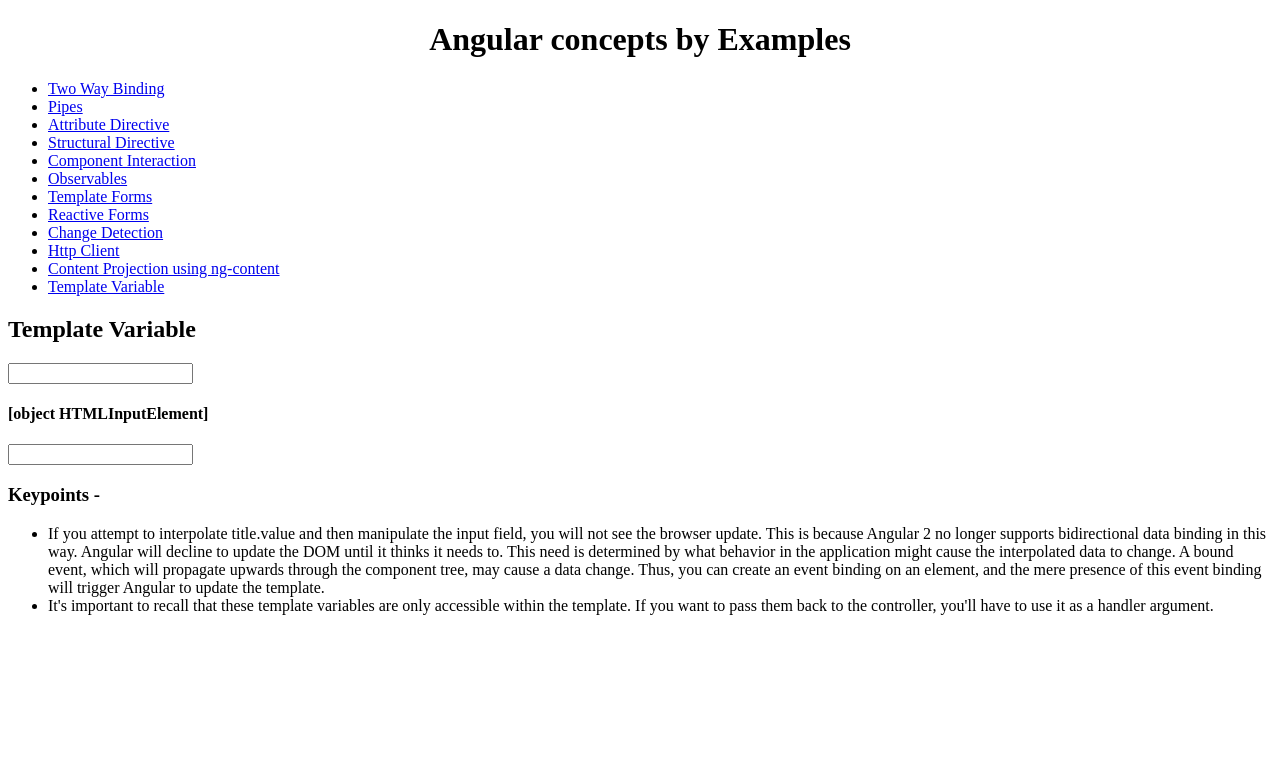
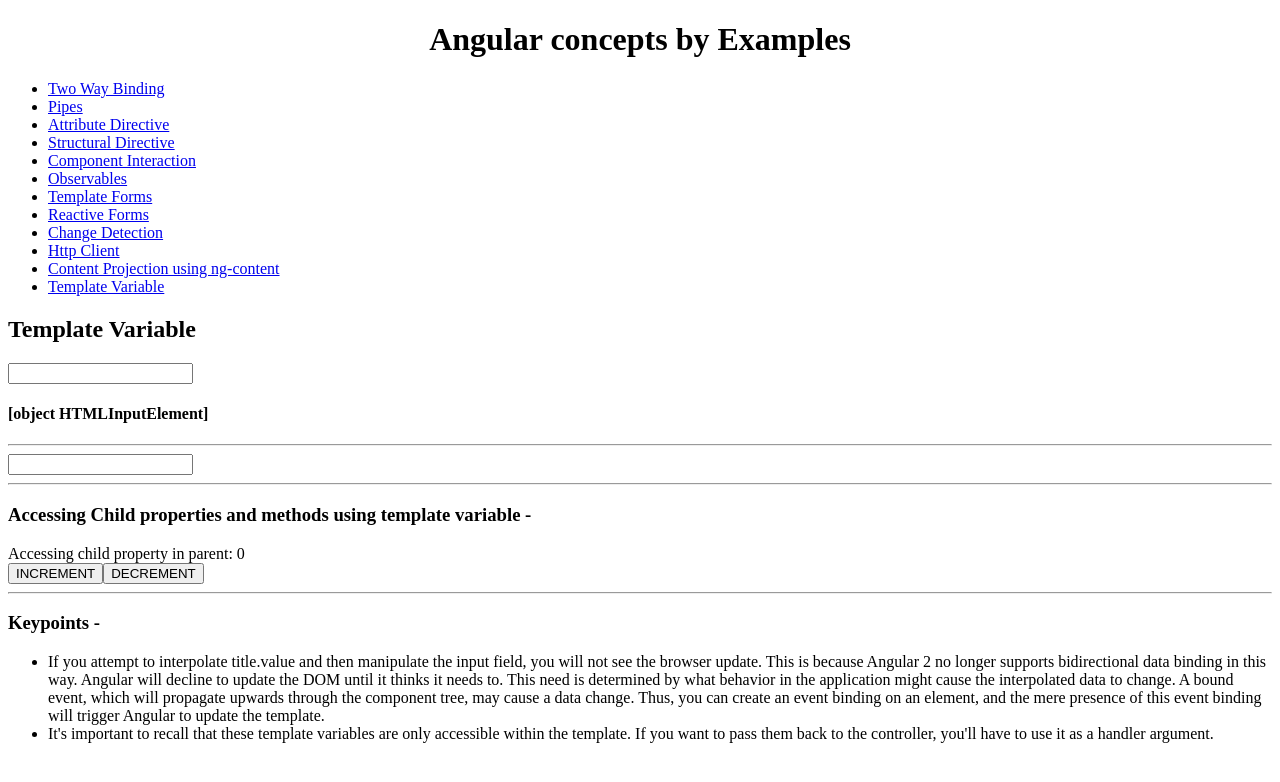
Before and after one commit to vaibhavsinghal87/angular-concepts-by-example, an Angular app: page /templateVariables in a window 1280 px wide. Shown: the top 782 px of the page. Built offline with nearby package versions, Linux system fonts and the light colour scheme.

Commit message:
accessing child component properties and methods in parent using template variable

```diff
--- a/src/app/app.module.ts
+++ b/src/app/app.module.ts
@@ -25,6 +25,7 @@
 import { ContentProjectionUsageComponent } from './content-projection/content-projection-usage.component';
 import { TemplateVariablesComponent } from './template-variables/template-variables.component';
 import { KeypointsComponent } from './common/keypoints/keypoints.component';
+import { CounterComponent } from './common/counter/counter.component';
 
 
 @NgModule({
@@ -47,7 +48,8 @@
     ContentProjectionComponent,
     ContentProjectionUsageComponent,
     TemplateVariablesComponent,
-    KeypointsComponent
+    KeypointsComponent,
+    CounterComponent
   ],
   imports: [
     BrowserModule,
--- /dev/null
+++ b/src/app/common/counter/counter.component.ts
@@ -0,0 +1,25 @@
+import { Component, OnInit } from '@angular/core';
+
+@Component({
+  selector: 'app-counter',
+  templateUrl: './counter.component.html',
+  styleUrls: ['./counter.component.css']
+})
+export class CounterComponent implements OnInit {
+
+  val = 0;
+
+  constructor() { }
+
+  ngOnInit() {
+  }
+
+  increment() {
+    this.val++;
+  }
+
+  private decrement() {
+    this.val--;
+  }
+
+}
--- a/src/app/common/keypoints/keypoints.component.html
+++ b/src/app/common/keypoints/keypoints.component.html
@@ -1,3 +1,4 @@
+<hr>
 <h3>Keypoints -</h3>
 <ul>
   <li *ngFor="let item of points">{{item}}</li>
--- a/src/app/template-variables/template-variables.component.html
+++ b/src/app/template-variables/template-variables.component.html
@@ -7,9 +7,18 @@
   <span>{{title.value}}</span>
 </div>
 <h4>{{title}}</h4>
+<hr>
+
 <div>
   <input #message (keyup)="setMessage(message.value)">
   <span>{{greetMessage}}</span>
 </div>
+<hr>
+
+<h3>Accessing Child properties and methods using template variable -</h3>
+<div>Accessing child property in parent: {{counter.val}}</div>
+<app-counter #counter></app-counter>
+<button (click)="counter.increment()">INCREMENT</button>
+<button (click)="counter.decrement()">DECREMENT</button>
 
 <app-keypoints [points]=points></app-keypoints>
```
Also changed, not shown: src/app/common/counter/counter.component.css (added), src/app/common/counter/counter.component.html (added), 1 other file (tests, documents, lock files or other folders).
